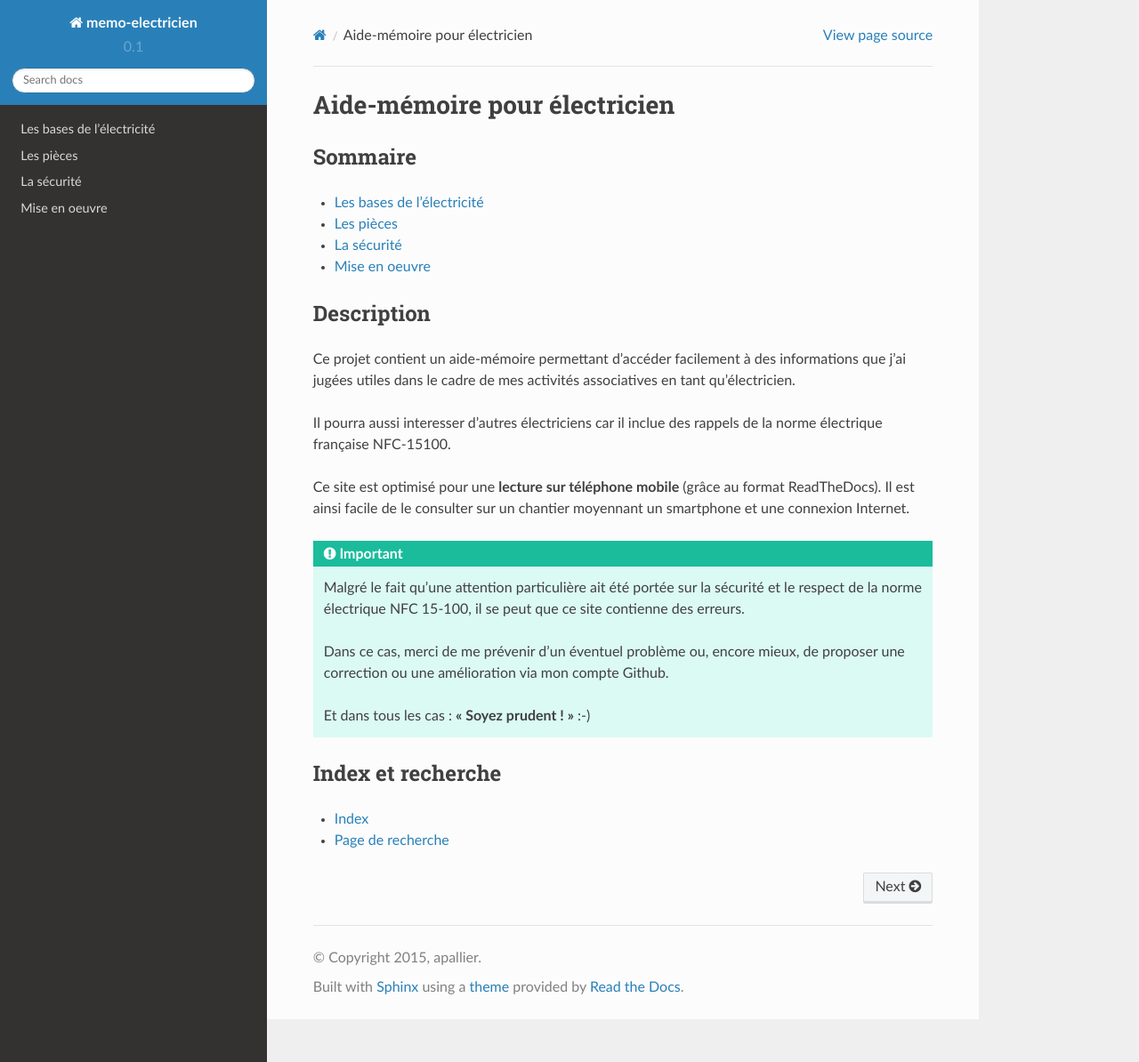
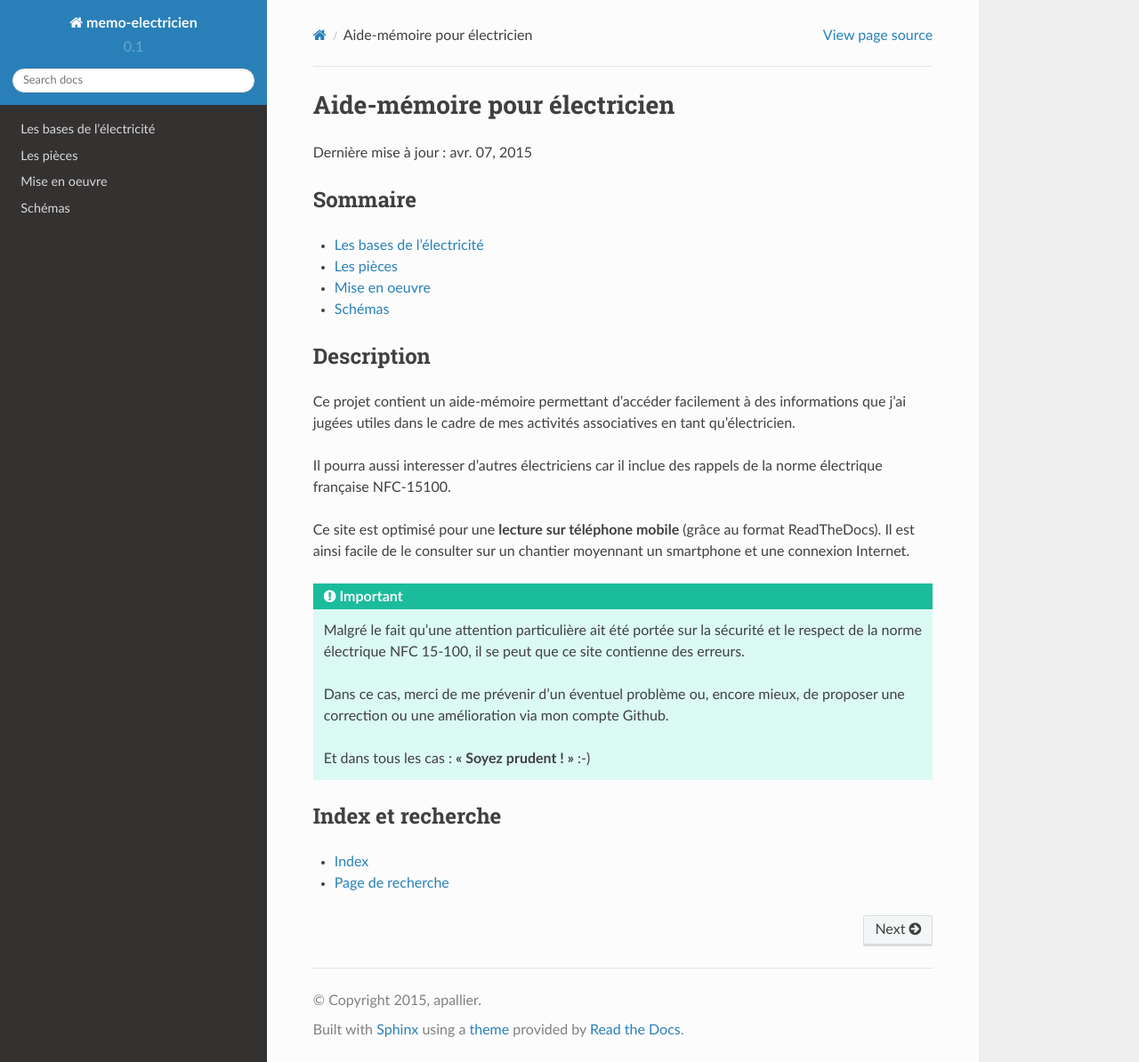
Before and after one commit to apallier/memo-electricien, a Sphinx documentation site: the page built from source/index.rst, in a window 1280 px wide and 1194 px high. Shown: the whole window at 89% size. Built offline with Sphinx 7.4.7 and the Read the Docs theme 2.0.0, drawn with Linux system fonts in a browser that asks for light colours; some of the changed lines change nothing that is shown.

Commit message:
Mise à jour de la page principale

```diff
--- a/source/index.rst
+++ b/source/index.rst
@@ -1,6 +1,8 @@
 #############################
 Aide-mémoire pour électricien
 #############################
+
+Dernière mise à jour : |today|
 
 Sommaire
 ========
@@ -10,8 +12,8 @@ Sommaire
 
    bases
    pieces
-   securite
    mise_en_oeuvre
+   schemas
 
 Description
 ===========
```
